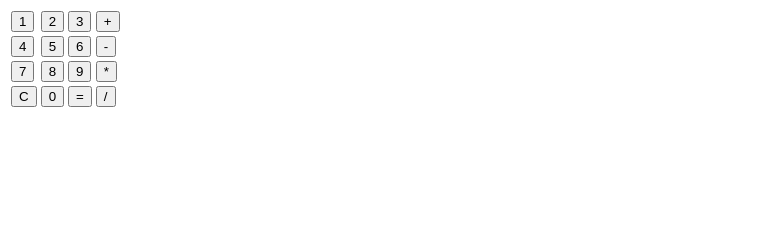
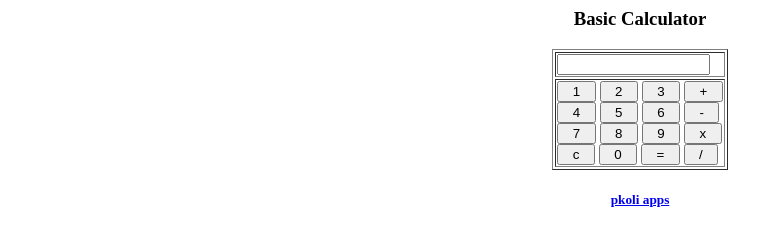
Before and after one commit to pkoli/Calculator, a plain HTML site: page index.html in a window 1280 px wide. Shown: the whole page, without its empty margins (0-780 px from the left). Drawn offline with Linux system fonts and the light colour scheme.

Commit message:
Update index.html

```diff
--- a/index.html
+++ b/index.html
@@ -1,34 +1,38 @@
 <html>
-<form name="Calc">
-<table>
-<tr>
-<td><input type="button"  value="1" onClick"Calc.Input.value+='1'">
-<td><input type="button"  value="2" onClick"Calc.Input.value+='2'">
-<td><input type="button" value="3" onClick"Calc.Input.value+='3'">
-<td><input type="button"  value="+" onClick"Calc.Input.value+='+'">
-</td>
-</tr>
-<tr>
-<td><input type="button"  value="4" onClick"Calc.Input.value+='4'">
-<td><input type="button"  value="5" onClick"Calc.Input.value+='5'">
-<td><input type="button"  value="6" onClick"Calc.Input.value+='6'">
-<td><input type="button"  value="-" onClick"Calc.Input.value+='-'">
-</td>
-</tr>
-<tr>
-<td><input type="button"  value="7" onClick"Calc.Input.value+='7'">
-<td><input type="button"  value="8" onClick"Calc.Input.value+='8'">
-<td><input type="button" value="9" onClick"Calc.Input.value+='9'">
-<td><input type="button"  value="*" onClick"Calc.Input.value+='*'">
-</td>
-</tr>
-<tr>
-<td><input type="button"  value="C" onClick"Calc.Input.value=''">
-<td><input type="button" value="0" onClick"Calc.Input.value+='0'">
-<td><input type="button"  value="=" onClick"Calc.Input.value=eval(Calc.Input.value)">
-<td><input type="button"  value="/" onClick"Calc.Input.value+='/'">
-</td>
-</tr>
-</table>
-</form>
+<h3 align="center">Basic Calculator</h3>
+<FORM NAME="Calc">
+<TABLE BORDER=1 align="center">
+<TR>
+<TD>
+<INPUT TYPE="text"   NAME="Input" Size="16">
+<br>
+</TD>
+</TR>
+<TR>
+<TD>
+<INPUT TYPE="button" NAME="one"   VALUE="  1  " OnClick="Calc.Input.value += '1'">
+<INPUT TYPE="button" NAME="two"   VALUE="  2  " OnCLick="Calc.Input.value += '2'">
+<INPUT TYPE="button" NAME="three" VALUE="  3  " OnClick="Calc.Input.value += '3'">
+<INPUT TYPE="button" NAME="plus"  VALUE="  +  " OnClick="Calc.Input.value += ' + '">
+<br>
+<INPUT TYPE="button" NAME="four"  VALUE="  4  " OnClick="Calc.Input.value += '4'">
+<INPUT TYPE="button" NAME="five"  VALUE="  5  " OnCLick="Calc.Input.value += '5'">
+<INPUT TYPE="button" NAME="six"   VALUE="  6  " OnClick="Calc.Input.value += '6'">
+<INPUT TYPE="button" NAME="minus" VALUE="  -  " OnClick="Calc.Input.value += ' - '">
+<br>
+<INPUT TYPE="button" NAME="seven" VALUE="  7  " OnClick="Calc.Input.value += '7'">
+<INPUT TYPE="button" NAME="eight" VALUE="  8  " OnCLick="Calc.Input.value += '8'">
+<INPUT TYPE="button" NAME="nine"  VALUE="  9  " OnClick="Calc.Input.value += '9'">
+<INPUT TYPE="button" NAME="times" VALUE="  x  " OnClick="Calc.Input.value += ' * '">
+<br>
+<INPUT TYPE="button" NAME="clear" VALUE="  c  " OnClick="Calc.Input.value = ''">
+<INPUT TYPE="button" NAME="zero"  VALUE="  0  " OnClick="Calc.Input.value += '0'">
+<INPUT TYPE="button" NAME="DoIt"  VALUE="  =  " OnClick="Calc.Input.value = eval(Calc.Input.value)">
+<INPUT TYPE="button" NAME="div"   VALUE="  /  " OnClick="Calc.Input.value += ' / '">
+<br>
+</TD>
+</TR>
+</TABLE>
+</FORM>
+<h5 align="center" style="color:#005081;"><a href="about.html">pkoli apps</a></h5>
 </html>
```
